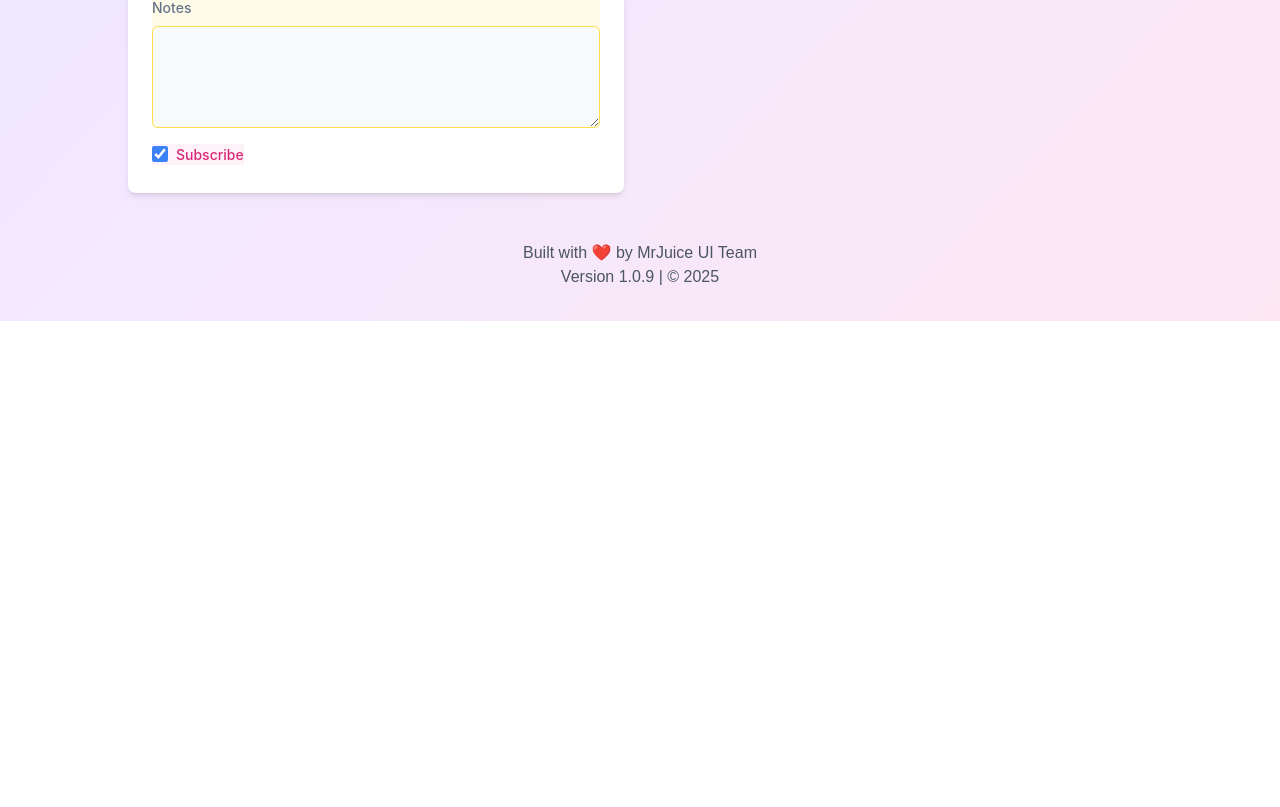
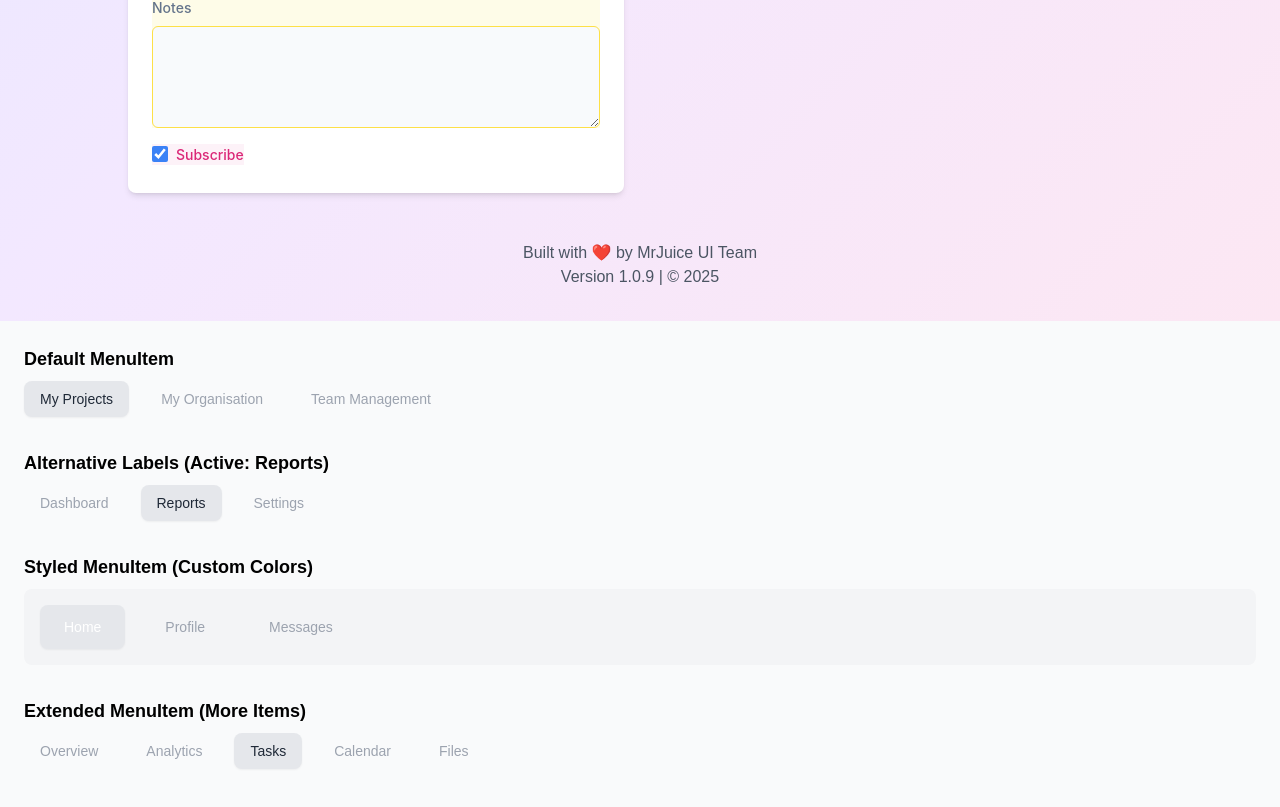
Before and after one commit to JoelAundu/mrjuice, a React (Vite) app: page /menuitem in a window 1280 px wide. Shown: the part 4143-4950 px from the top of the page. Before the commit the page ends 4464 px from the top, so only its background shows below. Built offline with nearby package versions, Linux system fonts and the light colour scheme.

Commit message:
add menu items

```diff
--- /dev/null
+++ b/src/components/MenuItemShowcase.tsx
@@ -0,0 +1,88 @@
+import React, { useState } from 'react';
+import MenuItem from './actionMenu/MenuItem';
+
+const MenuItemShowcase: React.FC = () => {
+  // State for default MenuItem (matches the image)
+  const [defaultActiveIndex, setDefaultActiveIndex] = useState(0);
+  const defaultItems = [
+    { label: 'My Projects' },
+    { label: 'My Organisation' },
+    { label: 'Team Management' },
+  ];
+
+  // State for alternative MenuItem (different labels, different active button)
+  const [altActiveIndex, setAltActiveIndex] = useState(1);
+  const altItems = [
+    { label: 'Dashboard' },
+    { label: 'Reports' },
+    { label: 'Settings' },
+  ];
+
+  // State for styled MenuItem (custom colors and spacing)
+  const [styledActiveIndex, setStyledActiveIndex] = useState(0);
+  const styledItems = [
+    { label: 'Home' },
+    { label: 'Profile' },
+    { label: 'Messages' },
+  ];
+
+  // State for extended MenuItem (more items)
+  const [extendedActiveIndex, setExtendedActiveIndex] = useState(2);
+  const extendedItems = [
+    { label: 'Overview' },
+    { label: 'Analytics' },
+    { label: 'Tasks' },
+    { label: 'Calendar' },
+    { label: 'Files' },
+  ];
+
+  return (
+    <div className="p-6 space-y-8 bg-gray-50 min-h-screen">
+      {/* Default MenuItem */}
+      <div>
+        <h2 className="text-lg font-semibold mb-2">Default MenuItem</h2>
+        <MenuItem
+          items={defaultItems}
+          activeIndex={defaultActiveIndex}
+          onItemClick={setDefaultActiveIndex}
+        />
+      </div>
+
+      {/* Alternative MenuItem */}
+      <div>
+        <h2 className="text-lg font-semibold mb-2">Alternative Labels (Active: Reports)</h2>
+        <MenuItem
+          items={altItems}
+          activeIndex={altActiveIndex}
+          onItemClick={setAltActiveIndex}
+        />
+      </div>
+
+      {/* Styled MenuItem */}
+      <div>
+        <h2 className="text-lg font-semibold mb-2">Styled MenuItem (Custom Colors)</h2>
+        <MenuItem
+          items={styledItems}
+          activeIndex={styledActiveIndex}
+          onItemClick={setStyledActiveIndex}
+          className="bg-gray-100 p-4 rounded-lg"
+          activeButtonClassName="bg-blue-500 text-white shadow-lg"
+          inactiveButtonClassName="text-blue-600 hover:text-blue-800"
+          buttonClassName="px-6 py-3 text-base"
+        />
+      </div>
+
+      {/* Extended MenuItem */}
+      <div>
+        <h2 className="text-lg font-semibold mb-2">Extended MenuItem (More Items)</h2>
+        <MenuItem
+          items={extendedItems}
+          activeIndex={extendedActiveIndex}
+          onItemClick={setExtendedActiveIndex}
+        />
+      </div>
+    </div>
+  );
+};
+
+export default MenuItemShowcase;
--- /dev/null
+++ b/src/components/actionMenu/MenuItem.tsx
@@ -0,0 +1,66 @@
+import React from 'react';
+
+interface MenuItemItem {
+  label: string;
+}
+
+interface MenuItemProps {
+  items: MenuItemItem[];
+  activeIndex: number;
+  onItemClick: (index: number) => void;
+  className?: string;
+  buttonClassName?: string;
+  activeButtonClassName?: string;
+  inactiveButtonClassName?: string;
+  style?: React.CSSProperties;
+  buttonStyle?: React.CSSProperties;
+  activeButtonStyle?: React.CSSProperties;
+  inactiveButtonStyle?: React.CSSProperties;
+}
+
+const MenuItem: React.FC<MenuItemProps> = ({
+  items,
+  activeIndex,
+  onItemClick,
+  className = '',
+  buttonClassName = '',
+  activeButtonClassName = '',
+  inactiveButtonClassName = '',
+  style = {},
+  buttonStyle = {},
+  activeButtonStyle = {},
+  inactiveButtonStyle = {},
+}) => {
+  return (
+    <nav
+      className={`flex items-center space-x-4 ${className}`}
+      style={style}
+    >
+      {items.map((item, index) => {
+        const isActive = index === activeIndex;
+        return (
+           <button
+            key={index}
+            onClick={() => onItemClick(index)}
+            className={`
+              px-4 py-2 rounded-lg text-sm font-medium transition-colors
+              ${buttonClassName}
+              ${isActive
+                ? `bg-gray-200 shadow-sm text-gray-800 ${activeButtonClassName}`
+                : `text-gray-400 hover:text-gray-800 ${inactiveButtonClassName}`
+              }
+            `}
+            style={{
+              ...buttonStyle,
+              ...(isActive ? activeButtonStyle : inactiveButtonStyle),
+            }}
+          >
+            {item.label}
+          </button>
+        );
+      })}
+    </nav>
+  );
+};
+
+export default MenuItem;
--- a/src/main.jsx
+++ b/src/main.jsx
@@ -5,6 +5,7 @@ import ButtonShowcase from "./components/ButtonShowcase";
 import MenuShowcase from "./components/MenuShowcase";
 import SideNavShowcase from "./components/SideNavShowcase";
 import InputsShowcase from "./components/InputShowcase";
+import MenuItemShowcase from "./components/MenuItemShowcase";
 
 ReactDOM.createRoot(document.getElementById("root")).render(
   <React.StrictMode>
@@ -12,5 +13,6 @@ ReactDOM.createRoot(document.getElementById("root")).render(
     <MenuShowcase />
     <SideNavShowcase />
     <InputsShowcase />
+    <MenuItemShowcase/>
   </React.StrictMode>
 );
```
